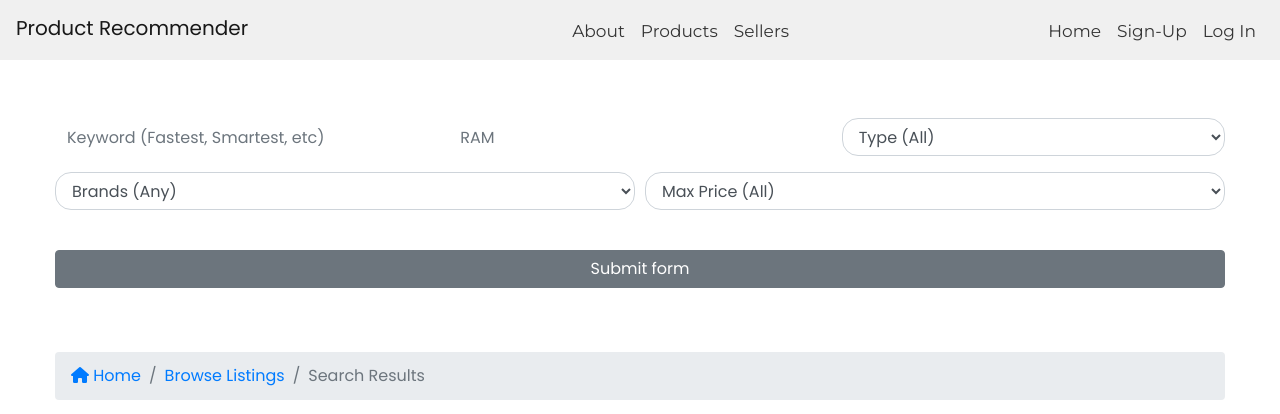
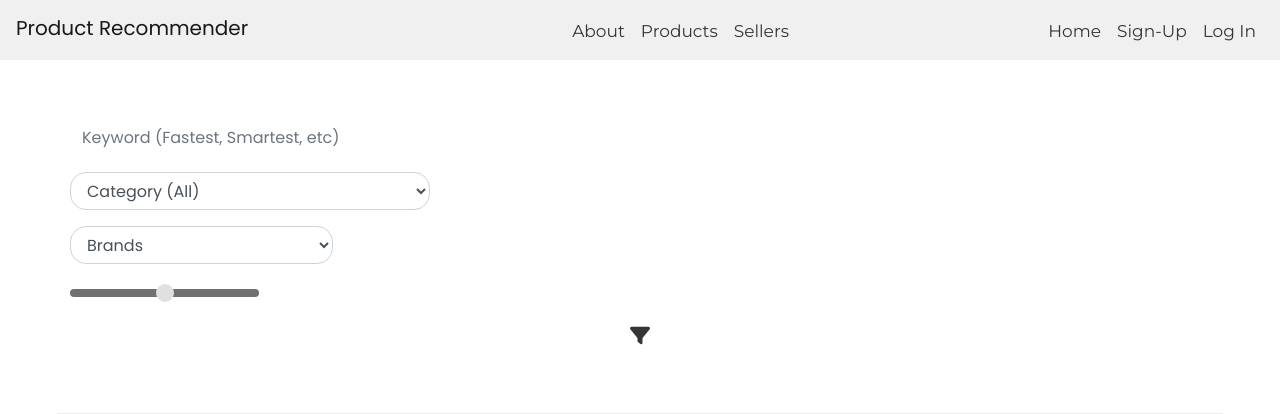
Before and after one commit to SanjayRajR/product-recommender, a Django app: page /products/search in a window 1280 px wide. Shown: the top 414 px of the page. Run offline with Django 3.2, Linux system fonts and the light colour scheme; data comes from the database, SQL or seed files in the repository; some libraries are stand-ins or nearby versions.

Commit message:
working search.html

```diff
--- a/main/products/choices.py
+++ b/main/products/choices.py
@@ -1,5 +1,5 @@
 type_choices = {
-    'Mobile': 'Mobiles',
+    'Smartphone': 'Smartphone',
     'Laptop': 'Laptops',
     'Earphones': 'Earphones',
     'Accessories': 'Accesories'
--- a/main/products/views.py
+++ b/main/products/views.py
@@ -104,7 +104,7 @@
             queryset_list = queryset_list.filter(price__lte=price)
 
     context = {
-        'listings': queryset_list,
+        'products': queryset_list,
         'price_choices': price_choices,
         'brand_choices': brand_choices,
         'type_choices': type_choices,
--- a/main/templates/products/search.html
+++ b/main/templates/products/search.html
@@ -8,22 +8,16 @@
     <div class="row text-center">
       <div class="col-md-12">
         <form action="{% url 'search' %}">
-            <!-- Form Row 1 -->
-            <div class="form-row">
+
             <div class="col-md-4 mb-3">
               <label class="sr-only">Keywords</label>
               <input type="text" name="keywords" class="form-control" placeholder="Keyword (Fastest, Smartest, etc)" vlaue="{{ values.keywords }}">
             </div>
 
             <div class="col-md-4 mb-3">
-                <label class="sr-only">RAM</label>
-                <input type="text" name="ram" class="form-control" placeholder="RAM" vlaue="{{ values.ram }}">
-              </div>
-
-              <div class="col-md-4 mb-3">
               <label class="sr-only">Type</label>
               <select name="type" class="form-control">
-                  <option selected="true" disabled="disabled">Type (All)</option>
+                <option selected="true" disabled="disabled">Category (All)</option>
                 {% for key, value in type_choices.items %}
                     <option value="{{ key }}"
                     {% if key == values.type %}
@@ -33,15 +27,15 @@
                   {% endfor %}
               </select>
             </div>
-            </div>
-            <!-- Form Row 2 -->
-            <div class="form-row">
-              <div class="col-md-6 mb-3">
-                <label class="sr-only">Brands</label>
-                <select name="brand" class="form-control">
-                  <option selected="true" disabled="disabled">Brands (Any)</option>
+
+
+          <!-- Brand -->
+          <div class="col-md-3">
+            <div class="form-group">
+              <select name="brand" class="form-control" id="sel1">
+                <option selected="true" disabled="disabled">Brands</option>
                 {% for key, value in brand_choices.items %}
-                      <option value="{{ key }}"
+                  <option class="decorated" value="{{ key }}"
                   {% if key == values.brand %}
                     selected
                   {% endif %}
@@ -49,25 +43,32 @@
                 {% endfor %}
               </select>
             </div>
-              <div class="col-md-6 mb-3">
-                <select name="price" class="form-control">
-                  <option selected="true" disabled="disabled">Max Price (All)</option>
-                  {% for key, value in price_choices.items %}
-                      <option value="{{ key }}"
-                      {% if key == values.price %}
-                        selected
-                      {% endif %}
-                      >{{value}}</option>
-                    {% endfor %}
-                </select>
+          </div>
+
+
+      <!-- Price -->
+      <div class="col-md-3">
+        <div class="row">
+          <div class="col-md-9 col-sm-9">
+            <div class="slidecontainer">
+              <input type="range" name="price" min="400" max="200400"  class="slider" id="myRange" step="1000" value="{{ values.price }}" >
+              <h6>Price: ₹<span id="demo"></span></h6>
             </div>
           </div>
-            <button class="btn btn-secondary btn-block mt-4" type="submit">Submit form</button>
+        </div>
+
+      </div>
+
+
+          <button type="submit" class="fas fa-filter fa-lg"></button>
         </form>
       </div>
     </div>
   </div>
 </section>
+
+
+
 
   <!-- Breadcrumb -->
   <section id="bc" class="mt-3">
@@ -79,7 +80,7 @@
               <i class="fas fa-home"></i> Home</a>
           </li>
           <li class="breadcrumb-item">
-            <a href="listings.html">Browse Listings</a>
+            <a href="products.html">Browse Listings</a>
           </li>
           <li class="breadcrumb-item active"> Search Results</li>
         </ol>
@@ -92,46 +93,38 @@
     <div class="container">
       <div class="row">
 
-        {% if listings %}
-          {% for listing in listings %}
+        {% if products %}
+          {% for product in products %}
             <div class="col-md-6 col-lg-4 mb-4">
               <div class="card listing-preview">
-                <img class="card-img-top" src="{{ listing.photo_main.url }}" height="350" alt="">
+                <img class="card-img-top" src="{{ product.photo_main.url }}" height="350" alt="">
                 <div class="card-img-overlay">
                   <h2>
-                    <span class="badge badge-secondary text-white">₹{{ listing.price | intcomma }}</span>
+                    <span class="badge badge-secondary text-white">₹{{ product.price | intcomma }}</span>
                   </h2>
                 </div>
                 <div class="card-body">
                   <div class="listing-heading text-center">
-                    <h4 class="text-primary">{{ listing.name }}</h4>
+                    <h4 class="text-primary">{{ product.name }}</h4>
                     <p>
-                      <i class="fab fa-reddit-alien text-secondary"></i> {{ listing.type }}, {{ listing.sub_type }}</p>
+                      <i class="fab fa-reddit-alien text-secondary"></i> {{ product.category }}</p>
                   </div>
                   <hr>
-                  <div class="row py-2 text-secondary">
-                    <div class="col-6">
-                      <i class="fas fa-tv"></i> Display Size: {{ listing.display_size }}</div>
-                    <div class="col-6">
-                      <i class="fas fa-microchip"></i> Processor: {{ listing.processor }},{{ listing.processor_spped }}GHz</div>
-                  </div>
-                  <div class="row py-2 text-secondary">
-                    <div class="col-6">
-                      <i class="fas fa-bolt"></i> RAM: {{ listing.ram }}GB</div>
-                    <div class="col-6">
-                      <i class="fas fa-box-open"></i> Storage: {{ listing.storage }}GB</div>
-                  </div>
+
                   <hr>
                   <div class="row py-2 text-secondary">
                     <div class="col-12">
-                      <i class="fas fa-registered"></i> {{ listing.brand }}</div>
+                      <i class="fas fa-registered"></i> Brand: {{ product.brand }}</div>
                   </div>
                   <div class="row text-secondary pb-2">
                     <div class="col-6">
-                      <i class="fas fa-clock"></i> {{ listing.list_date | timesince }}</div>
+                      <i class="fas fa-clock"></i> {{ product.list_date | timesince }}</div>
                   </div>
+
+
+
                   <hr>
-                  <a href="{% url 'listing' listing.id %}" class="btn btn-primary btn-block">More Info</a>
+                  <a href="{% url 'product' product.id %}" class="btn btn-primary btn-block">More Info</a>
                 </div>
               </div>
             </div>
--- a/main/templates/products/view_products.html
+++ b/main/templates/products/view_products.html
@@ -23,6 +23,9 @@
 		  <span class="sr-only">Next</span>
 		</a>
     </div>
+</section>
+
+<!--search bar-->
   <section id="products">
     <div class="container">
       <div class="row text-center">
@@ -72,6 +75,7 @@
         </div>
       </form>
       </div>
+      </div>
     </div>
 
   </section>
@@ -105,7 +109,7 @@
                       <i class="fas fa-clock"></i> {{ product.list_date | timesince }}</div>
                   </div>
                   <hr>
-                  <a href="{% url 'product' product.id %}" class="btn btn-primary btn-block">More Info</a>
+                  <a href="{% url 'product' product.id %}">More Info</a>
                 </div>
               </div>
             </div>
```
Lines whose indentation alone changed are shown as unchanged.
